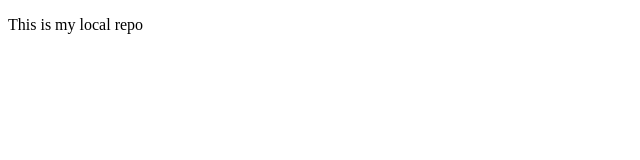
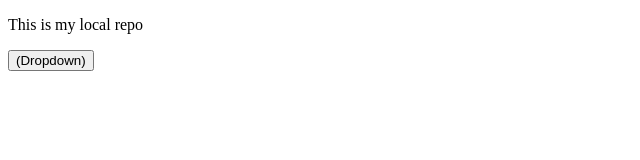
Before and after one commit to LokeshJavaDev/LocalRepo, a plain HTML site: page index.html in a window 1280 px wide. Shown: the whole page, without its empty margins (0-640 px from the left). Drawn offline with Linux system fonts and the light colour scheme.

Commit message:
Added Dropdown

```diff
--- a/index.html
+++ b/index.html
@@ -6,5 +6,6 @@
 </head>
 <body>
 <p>This is my local repo</p>
+<button>(Dropdown)</button>
 </body>
 </html>
```
